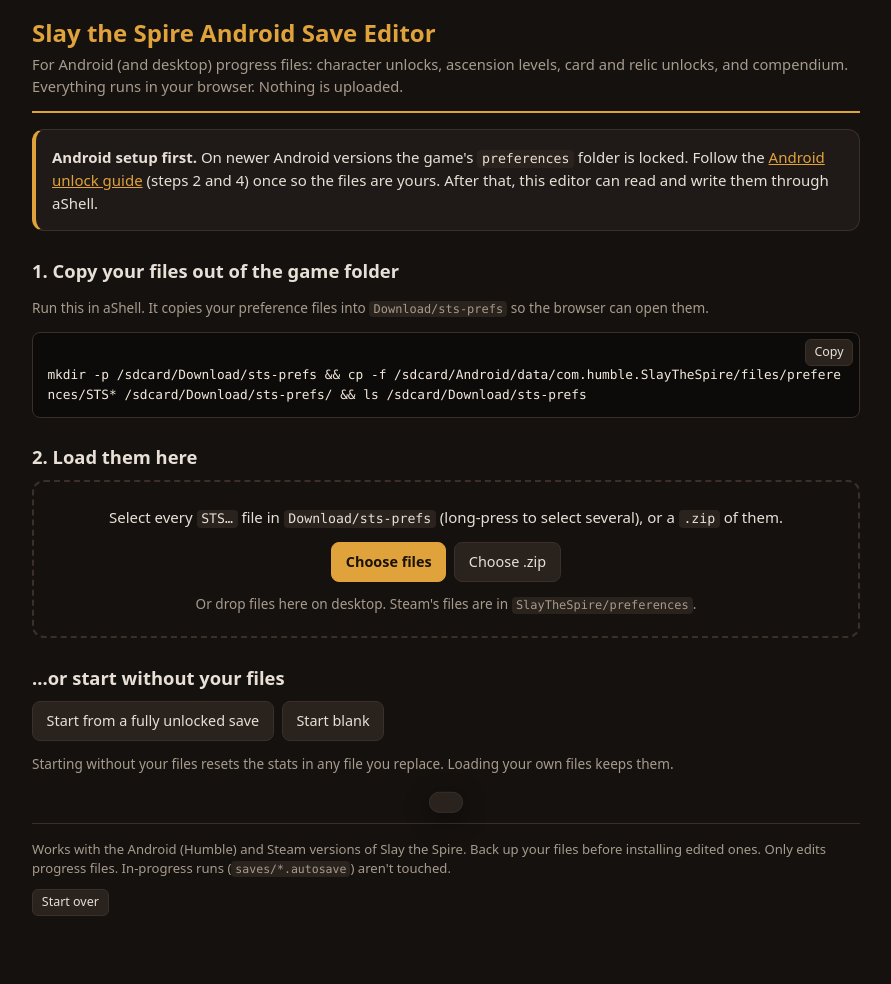
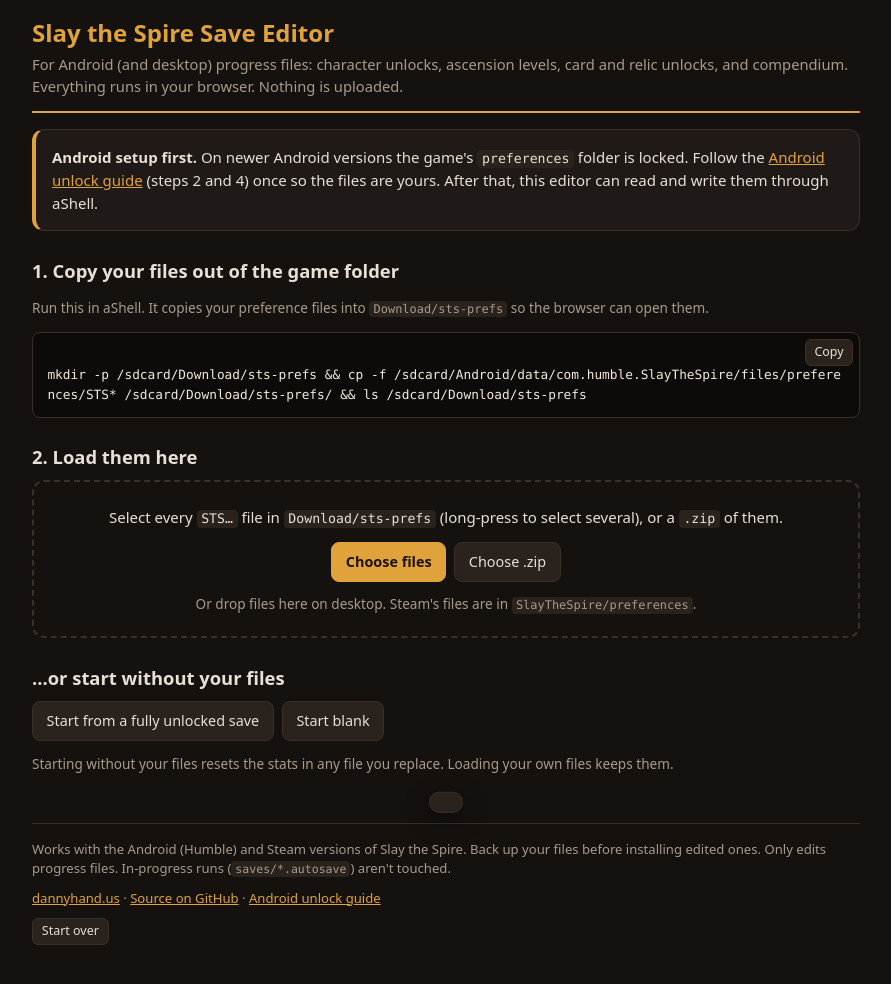
Before and after one commit to dannyhand/slaythespire-android-saveeditor, a plain HTML site: page index.html in a window 1280 px wide. Shown: the whole page, without its empty margins (194-1085 px from the left). Drawn offline with Linux system fonts and the light colour scheme.

Commit message:
Add footer

```diff
--- a/index.html
+++ b/index.html
@@ -586,7 +586,7 @@
 <body>
   <main>
     <header>
-      <h1>Slay the Spire Android Save Editor</h1>
+      <h1>Slay the Spire Save Editor</h1>
       <p class="sub">For Android (and desktop) progress files: character unlocks, ascension levels, card and relic
         unlocks, and compendium. Everything runs in your browser. Nothing is uploaded.</p>
     </header>
@@ -660,7 +660,10 @@
     <footer>
       Works with the Android (Humble) and Steam versions of Slay the Spire. Back up your files before installing edited
       ones. Only edits progress files. In-progress runs (<code>saves/*.autosave</code>) aren't touched.
-      <br><button class="tiny" id="btn-restart" style="margin-top:.6rem">Start over</button>
+      <p style="margin:.6rem 0 0"><a href="https://dannyhand.us/">dannyhand.us</a> · <a
+          href="https://github.com/dannyhand/slaythespire-android-saveeditor/">Source on GitHub</a> · <a
+          href="sts-android-unlocks.html">Android unlock guide</a></p>
+      <button class="tiny" id="btn-restart" style="margin-top:.6rem">Start over</button>
     </footer>
   </main>
   <div class="toast" id="toast"></div>
```
Also changed, not shown: sts-android-unlocks.html (+3 -0 lines), sts-save-editor.html (+5 -2 lines).
